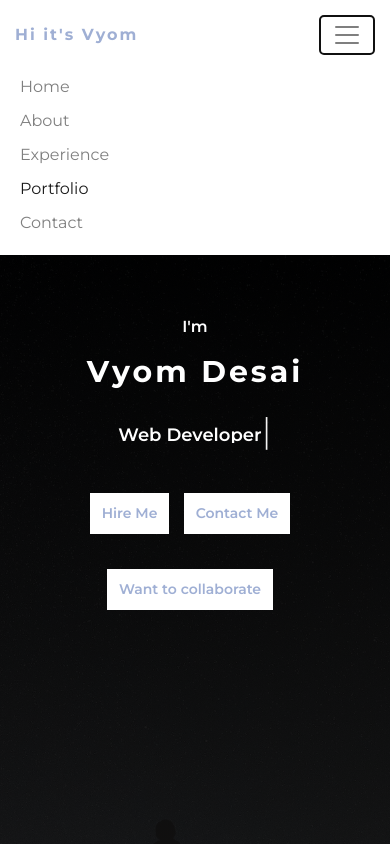
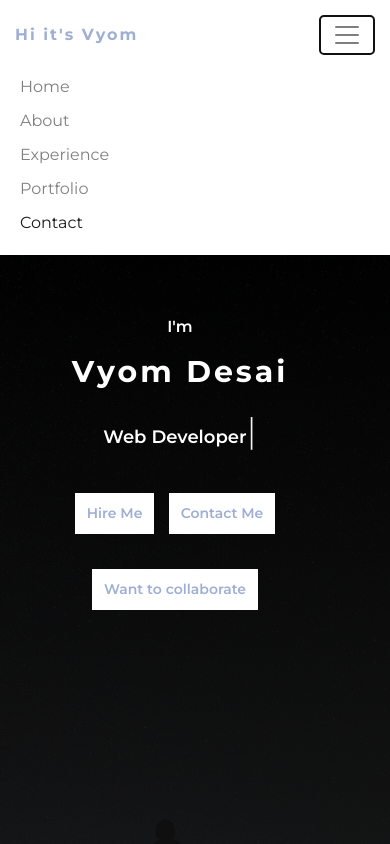
Before and after one commit to vyom-desai/VyomDev.github.io, a plain HTML site: page index.html in a window 390 px wide. Both pictures are taken after a click on the button 347 px from the left and 35 px from the top of the page. Shown: the top 844 px of the page. Drawn offline with nearby package versions, Linux system fonts and the light colour scheme.

Commit message:
Design Changes

```diff
--- a/css/style.css
+++ b/css/style.css
@@ -1,9 +1,6 @@
 /*******************************/
 /********* General CSS *********/
 /*******************************/
-* {
-    overflow-x: hidden;
-}
 body {
     color: #797979;
     background: #ffffff;
@@ -364,6 +361,9 @@ a:focus {
 }
 
 @media (max-width: 767.98px) {
+    *{
+        max-width: 100%;
+    }
     .hero {
         padding-top: 60px;
         padding-bottom: 60px;
--- a/index.html
+++ b/index.html
@@ -39,7 +39,7 @@
                         <a href="#about" class="nav-item nav-link">About</a>
                         <a href="#experience" class="nav-item nav-link">Experience</a>
                         <a href="#portfolio" class="nav-item nav-link">Portfolio</a>
-                        <a href="#contact" class="nav-item nav-link">Contact</a>
+                        <a href="#footer" class="nav-item nav-link">Contact</a>
                     </div>
                 </div>
             </div>
@@ -268,7 +268,7 @@ SMB
         <!-- Portfolio End -->
 
         <!-- Footer Start -->
-        <div class="footer wow fadeIn" data-wow-delay="0.3s">
+        <div class="footer wow fadeIn" id="footer" data-wow-delay="0.3s">
             <div class="container-fluid">
                 <div class="container">
                     <div class="footer-info">
```
